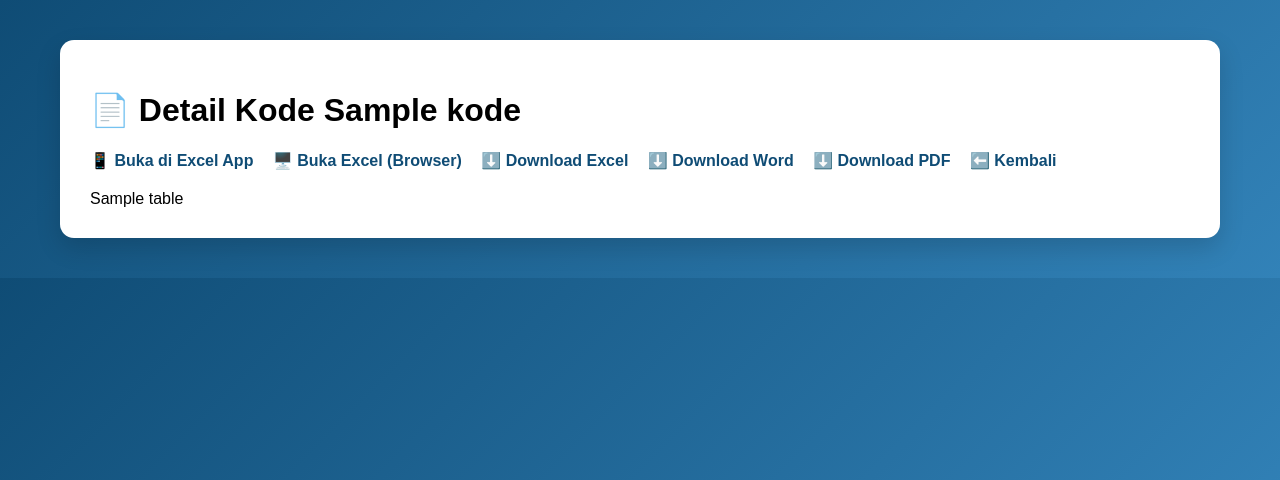
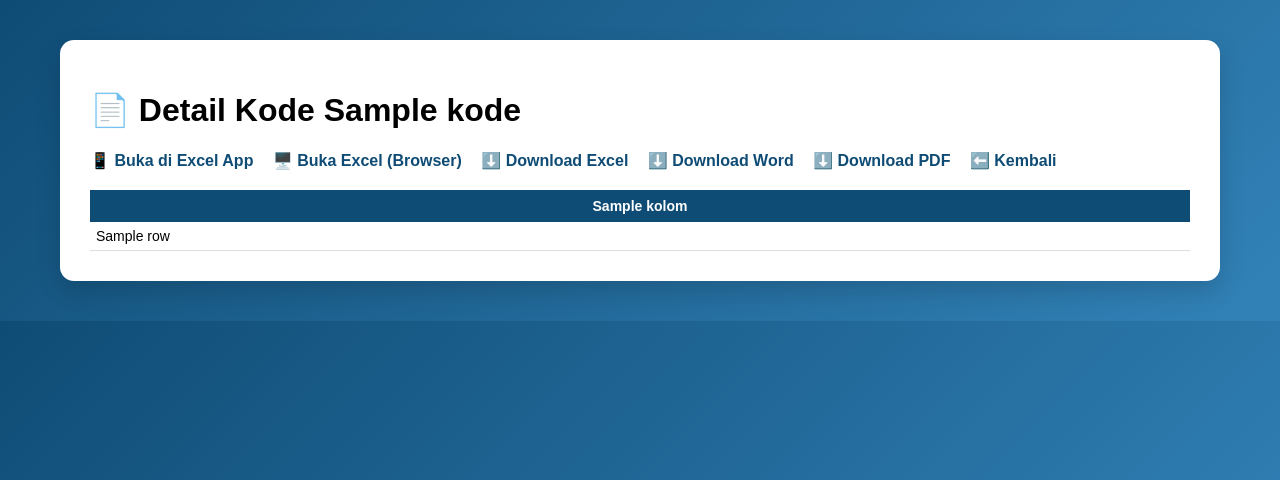
Before and after one commit to zashliza-droid/hahahi, a Flask app: template templates/detail.html in a window 1280 px wide. Shown: the top 480 px of the page. Run offline with Flask 3, Linux system fonts and the light colour scheme; the template is opened without the code that fills it: most values are stand-ins (such as "Sample title", 1, 10 or a date in 2020).

Commit message:
Update detail.html

```diff
--- a/templates/detail.html
+++ b/templates/detail.html
@@ -12,36 +12,46 @@
 
     <div class="actions">
 
-        <!-- ========================= -->
-        <!-- BUKA DI EXCEL / SHEETS APK -->
-        <!-- ========================= -->
-        <a href="intent://{{ request.host }}/files/{{ excel }}#Intent;
+        <!-- ANDROID EXCEL APP -->
+        <a href="intent://{{ request.host }}/open-excel/{{ kode }}#Intent;
             scheme=https;
             package=com.microsoft.office.excel;
             end;">
             📱 Buka di Excel App
         </a>
 
+        <!-- BROWSER -->
         <a href="/open-excel/{{ kode }}" target="_blank">
             🖥️ Buka Excel (Browser)
         </a>
 
-
-        <!-- ========================= -->
-        <!-- DOWNLOAD FILE -->
-        <!-- ========================= -->
-        <a href="/download/{{ excel }}">⬇️ Download Excel</a>
-        <a href="/download/{{ word }}">⬇️ Download Word</a>
-        <a href="/download/{{ pdf }}">⬇️ Download PDF</a>
+        <!-- DOWNLOAD -->
+        <a href="/download/excel/{{ kode }}">⬇️ Download Excel</a>
+        <a href="/download/word/{{ kode }}">⬇️ Download Word</a>
+        <a href="/download/pdf/{{ kode }}">⬇️ Download PDF</a>
 
         <a href="/">⬅️ Kembali</a>
     </div>
 
-    <!-- ========================= -->
-    <!-- TABEL DATA -->
-    <!-- ========================= -->
     <div class="table-container">
-        {{ table | safe }}
+        <table>
+            <thead>
+                <tr>
+                    {% for k in kolom %}
+                        <th>{{ k }}</th>
+                    {% endfor %}
+                </tr>
+            </thead>
+            <tbody>
+                {% for row in tabel %}
+                    <tr>
+                        {% for k in kolom %}
+                            <td>{{ row[k] }}</td>
+                        {% endfor %}
+                    </tr>
+                {% endfor %}
+            </tbody>
+        </table>
     </div>
 </div>
 
```
